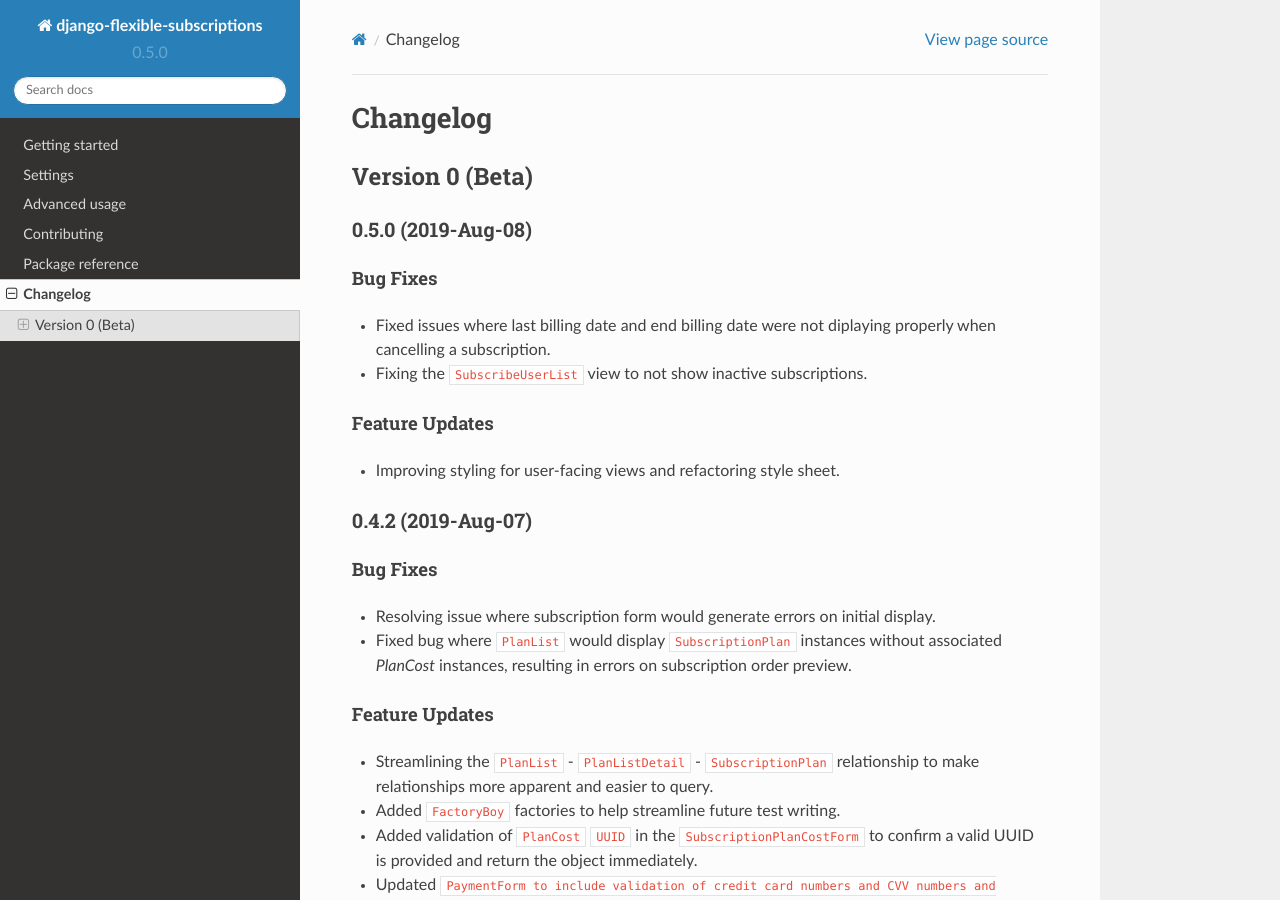
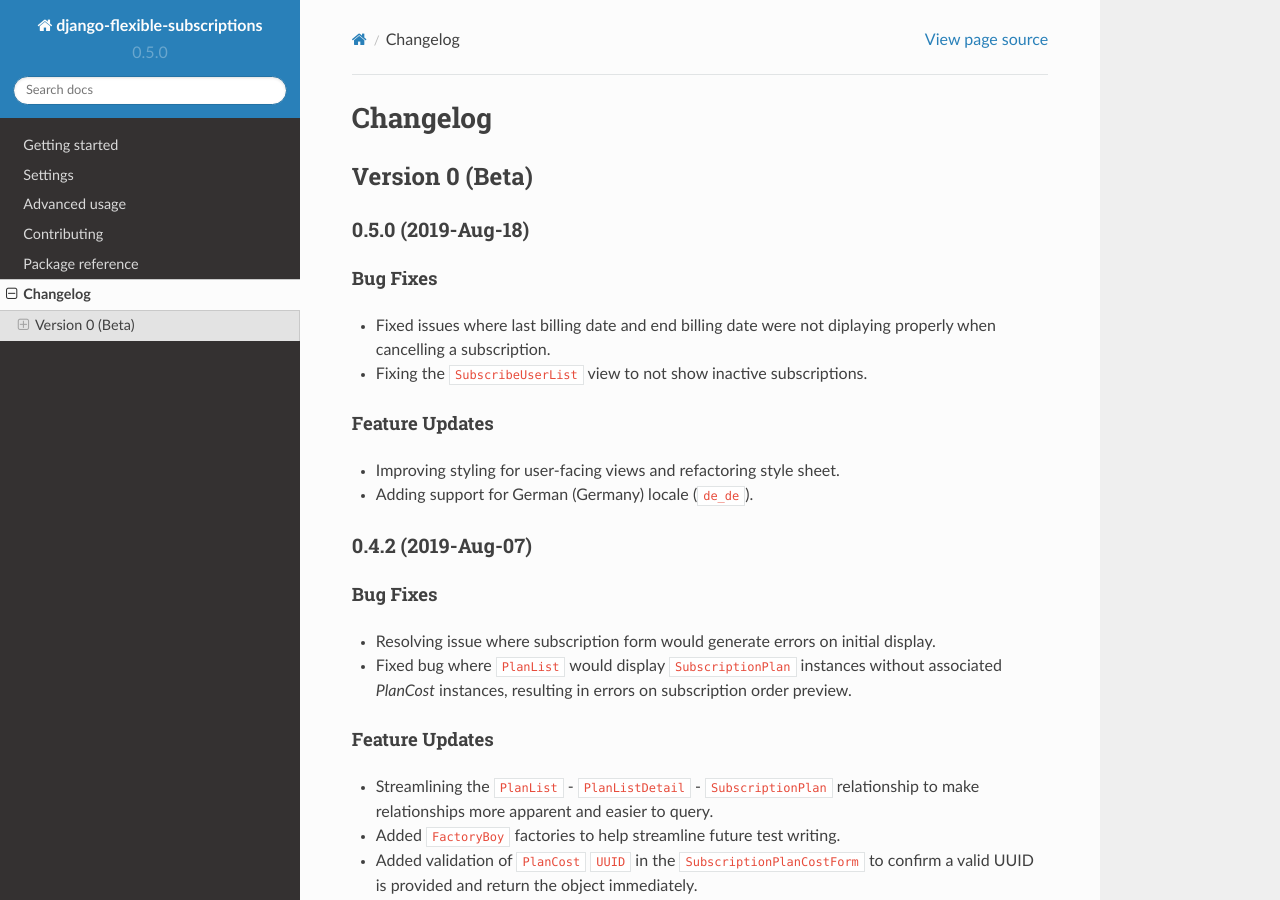
Before and after one commit to studybuffalo/django-flexible-subscriptions, a Sphinx documentation site: the page built from docs/changelog.rst, in a window 1280 px wide and 900 px high. Built offline with Sphinx 7.4.7 and the Read the Docs theme 2.0.0, drawn with Linux system fonts in a browser that asks for light colours; the version number is read from the project's files by our own code.

Commit message:
Updating change log (#53)

```diff
--- a/docs/changelog.rst
+++ b/docs/changelog.rst
@@ -6,7 +6,7 @@
 Version 0 (Beta)
 ----------------
 
-0.5.0 (2019-Aug-08)
+0.5.0 (2019-Aug-18)
 ===================
 
 Bug Fixes
@@ -21,6 +21,7 @@
 ---------------
 
 * Improving styling for user-facing views and refactoring style sheet.
+* Adding support for German (Germany) locale (``de_de``).
 
 0.4.2 (2019-Aug-07)
 ===================
```
